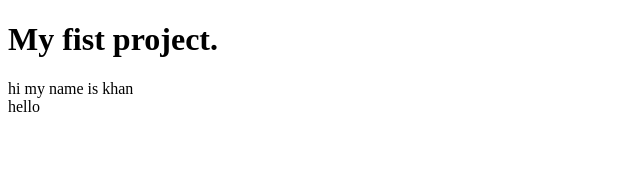
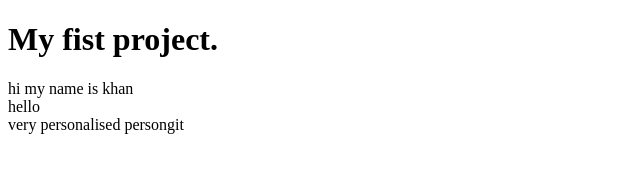
Before and after one commit to khansadat/codehero, a plain HTML site: page index.html in a window 1280 px wide. Shown: the whole page, without its empty margins (0-640 px from the left). Drawn offline with Linux system fonts and the light colour scheme.

Commit message:
sending second file

```diff
--- a/index.html
+++ b/index.html
@@ -10,5 +10,6 @@
     <div class="parent">hi my name is khan</div>
     <div id="khan" class="sassdat"></div>
     <div class="khan">hello</div>
+    <div id="sadat" class="hosen">very personalised persongit</div>
   </body>
 </html>
```
